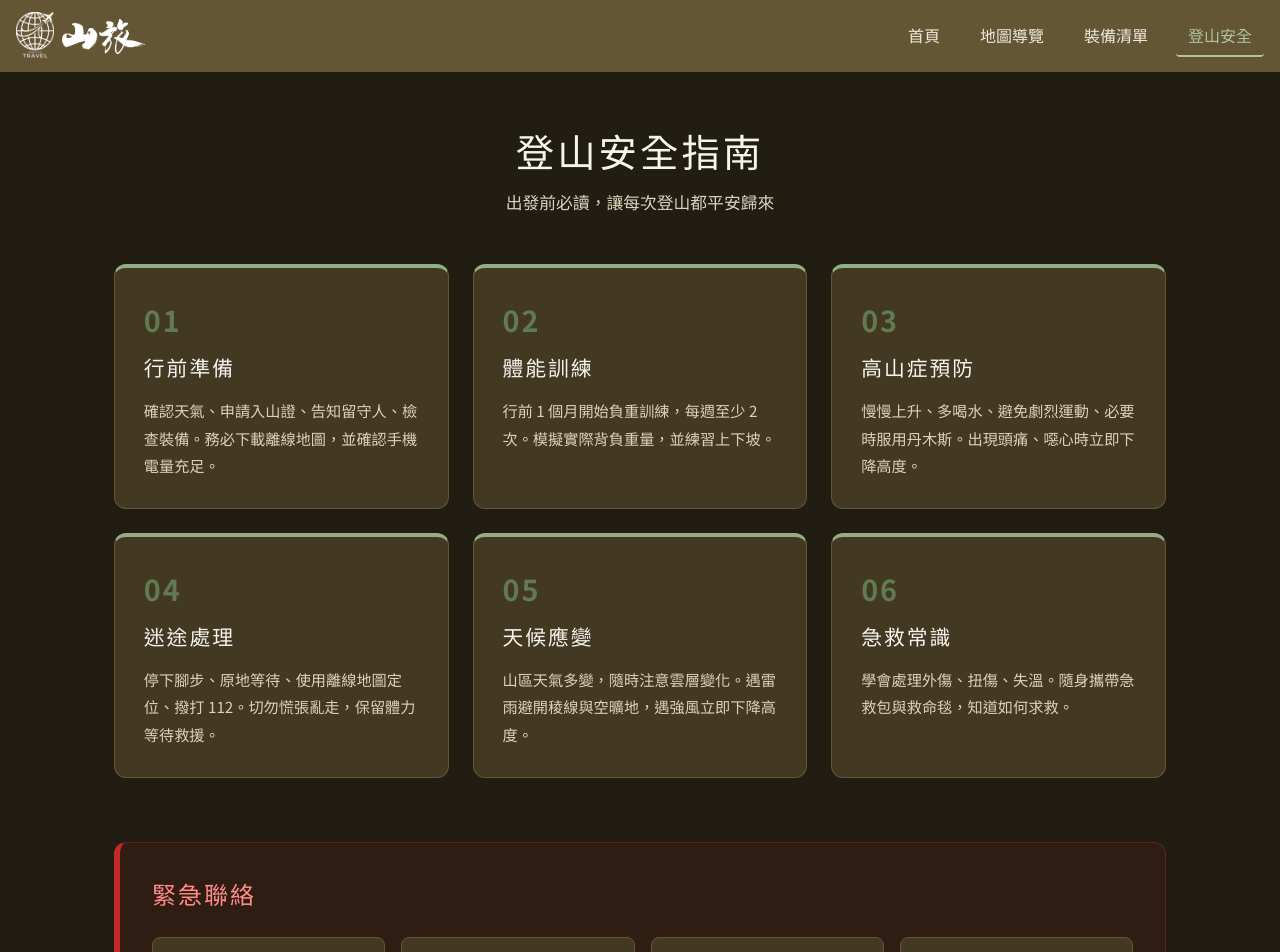
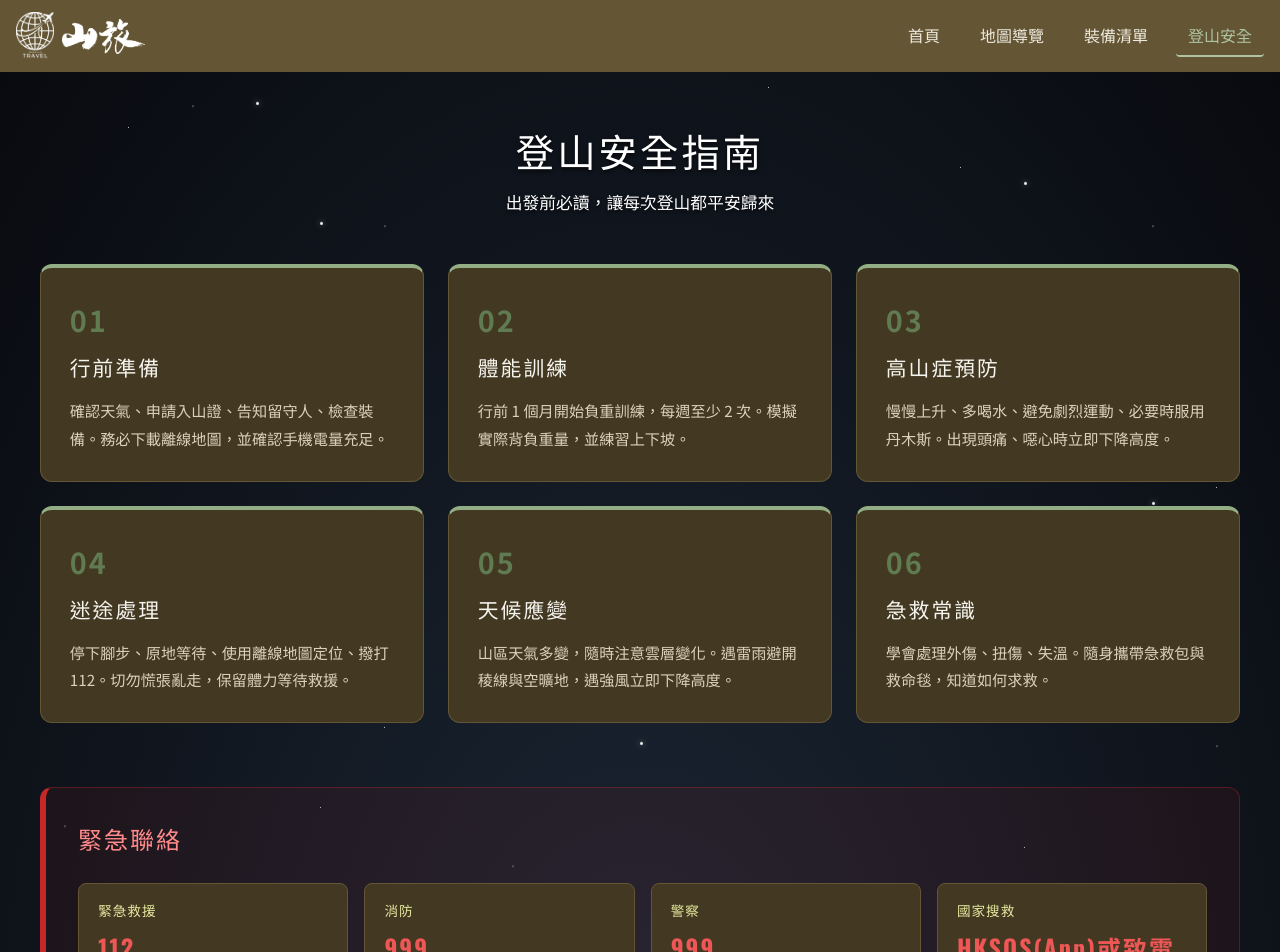
Before and after one commit to shernwu-creator/FE6_HW_MTFA, a React (Vite) app: page /safety in a window 1280 px wide. Shown: the top 952 px of the page. Built offline with nearby package versions, Linux system fonts and the light colour scheme; a web font is replaced by a local one.

Commit message:
1008 增加星空底

```diff
--- a/src/pages/Safety.jsx
+++ b/src/pages/Safety.jsx
@@ -5,7 +5,16 @@ export default function Safety() {
   const topics = data.safetyTopics
 
   return (
-    <div className="safety-container">
+    /* 1. 外層容器：加上 starry-sky-bg 類別來設定深色漸層背景 */
+    <div className="safety-container starry-sky-bg">
+
+      {/* 2. 星空的 3 個獨立圖層 (放這裡才不會擋住內容) */}
+      <div className="stars-small"></div>
+      <div className="stars-medium"></div>
+      <div className="stars-large"></div>
+
+      {/* 3. 內容包裝盒：利用 z-index 讓這些內容浮在星星上方 */}
+      <div className="safety-content-wrapper">
         <header className="safety-header">
           <h1>登山安全指南</h1>
           <p>出發前必讀，讓每次登山都平安歸來</p>
@@ -14,13 +23,14 @@ export default function Safety() {
         <section className="safety-grid">
           {topics.map(topic => (
             <article key={topic.id} className="safety-card">
-            <div className="safety-icon">{topic.id.toString().padStart(2, '0')}</div>
+              <div className="safety-icon">
+                {topic.id.toString().padStart(2, '0')}
+              </div>
               <h2>{topic.title}</h2>
               <p>{topic.content}</p>
             </article>
           ))}
         </section>
-
         <section className="emergency-section">
         <h2>緊急聯絡</h2>
         <div className="emergency-grid">
@@ -43,5 +53,7 @@ export default function Safety() {
         </div>
       </section>
       </div>
+    </div>
+
   )
 }
--- a/src/styles/footer.css
+++ b/src/styles/footer.css
@@ -3,7 +3,7 @@
   background-color: var(--color-parchment-800);
   color: var(--color-parchment-50);
   padding: 3rem 1.5rem 1rem;
-  margin-top: 4rem;
+  /* margin-top: 4rem; */
 }
 
 /* ===== 四欄網格 ===== */
--- a/src/styles/safety.css
+++ b/src/styles/safety.css
@@ -3,7 +3,8 @@
    ============================================================ */
 
 .safety-container {
-  max-width: 1100px;
+  /* max-width: 1100px; */
+  max-width: 100vw;
   margin: 0 auto;
   padding: 3rem 1.5rem;
   color: var(--text-primary);
@@ -82,6 +83,7 @@
   border-left: 6px solid #c62828;
   border-radius: 12px;
   padding: 2rem;
+  margin-bottom: 3rem;
 }
 
 .emergency-section h2 {
@@ -111,20 +113,20 @@
 }
 
 .em-item:hover {
-  border-color: #c62828;
+  border-color: #c00b0b;
   transform: translateY(-3px);
 }
 
 .em-label {
   font-size: 0.85rem;
-  color: var(--text-muted);
+  color: #e7e89f;
   letter-spacing: 1px;
 }
 
 .em-number {
   font-size: 1.5rem;
   font-weight: bold;
-  color: #ff6b6b;
+  color: #ef5656;
   font-family: 'Oswald', 'Noto Sans HK', sans-serif;
   letter-spacing: 2px;
 }
@@ -145,3 +147,113 @@
     font-size: 1.3rem;
   }
 }
+
+/* =========================================================
+   星空背景外層容器與文字包裝盒設定
+========================================================= */
+.safety-container.starry-sky-bg {
+  position: relative;
+  width: 100%;
+  min-height: 100vh;
+  /* 深色星空漸層底色 */
+  background: radial-gradient(ellipse at bottom, #1b2735 0%, #090a0f 100%);
+  overflow: hidden; /* 非常重要：切掉超出畫面的星星，避免出現多餘的捲軸 */
+  padding: 3rem 1.5rem; /* 保留你原本的內邊距 */
+  perspective: 1000px;
+}
+
+/* 確保你的內容卡片與文字永遠浮在星星上面 */
+.safety-content-wrapper {
+  position: relative;
+  z-index: 10;
+  max-width: 1200px;
+  margin: 0 auto;
+}
+
+/* 如果你的標題原本是黑色的，可以在這把它改成白色 */
+.safety-header h1,
+.safety-header p {
+  color: #ffffff;
+  text-shadow: 0 2px 4px rgba(0,0,0,0.8);
+}
+
+/* =========================================================
+   純 CSS 星空動畫 (Box-Shadow 產生星點)
+========================================================= */
+.stars-small,
+.stars-medium,
+.stars-large {
+  position: absolute;
+  top: 0;
+  left: 0;
+  background: transparent;
+  z-index: 1; /* 星星圖層墊底 */
+}
+
+.stars-small::after,
+.stars-medium::after,
+.stars-large::after {
+  content: "";
+  position: absolute;
+  top: 100vh; /* 無縫接軌的第二塊星空 */
+  left: 0;
+  background: transparent;
+}
+
+/* ---------- 小星星 ---------- */
+.stars-small,
+.stars-small::after {
+  width: 1px;
+  height: 1px;
+  box-shadow:
+    10vw 20vh #fff, 40vw 80vh #fff, 80vw 10vh #fff, 90vw 90vh #fff,
+    20vw 50vh #fff, 50vw 30vh #fff, 70vw 70vh #fff, 15vw 85vh #fff,
+    5vw 40vh #fff, 60vw 15vh #fff, 30vw 95vh #fff, 85vw 45vh #fff,
+    45vw 60vh #fff, 75vw 25vh #fff, 25vw 5vh #fff, 95vw 65vh #fff;
+}
+.stars-small {
+  animation: moveUp 100s linear infinite, twinkle 4s ease-in-out infinite alternate;
+}
+
+/* ---------- 中星星 ---------- */
+.stars-medium,
+.stars-medium::after {
+  width: 2px;
+  height: 2px;
+  border-radius: 50%;
+  box-shadow:
+    15vw 15vh #fff, 50vw 60vh #fff, 85vw 85vh #fff, 10vw 90vh #fff,
+    30vw 30vh #fff, 70vw 40vh #fff, 40vw 10vh #fff, 90vw 30vh #fff,
+    20vw 75vh #fff, 60vw 80vh #fff, 5vw 5vh #fff, 95vw 95vh #fff;
+}
+.stars-medium {
+  animation: moveUp 75s linear infinite, twinkle 3s ease-in-out infinite alternate;
+}
+
+/* ---------- 大星星 ---------- */
+.stars-large,
+.stars-large::after {
+  width: 3px;
+  height: 3px;
+  border-radius: 50%;
+  box-shadow:
+    25vw 25vh #fff, 75vw 75vh #fff, 10vw 50vh #fff, 80vw 20vh #fff,
+    50vw 90vh #fff, 40vw 40vh #fff, 90vw 60vh #fff, 20vw 10vh #fff;
+}
+.stars-large {
+  animation: moveUp 50s linear infinite, twinkle 5s ease-in-out infinite alternate;
+}
+
+/* ---------- 動畫 Keyframes ---------- */
+@keyframes moveUp {
+  0% { transform: translateY(-20vh); transform: translateZ(-2); }
+  100% { transform: translateY(100vh); transform: translateZ(300); }
+}
+
+@keyframes twinkle {
+  0% { opacity: 0.3; }
+  100% {
+    opacity: 1;
+    filter: drop-shadow(0 0 4px rgba(255, 255, 255, 0.8));
+  }
+}
```
Also changed, not shown: 1 other file (tests, documents, lock files or other folders). Lines whose indentation alone changed are shown as unchanged.
